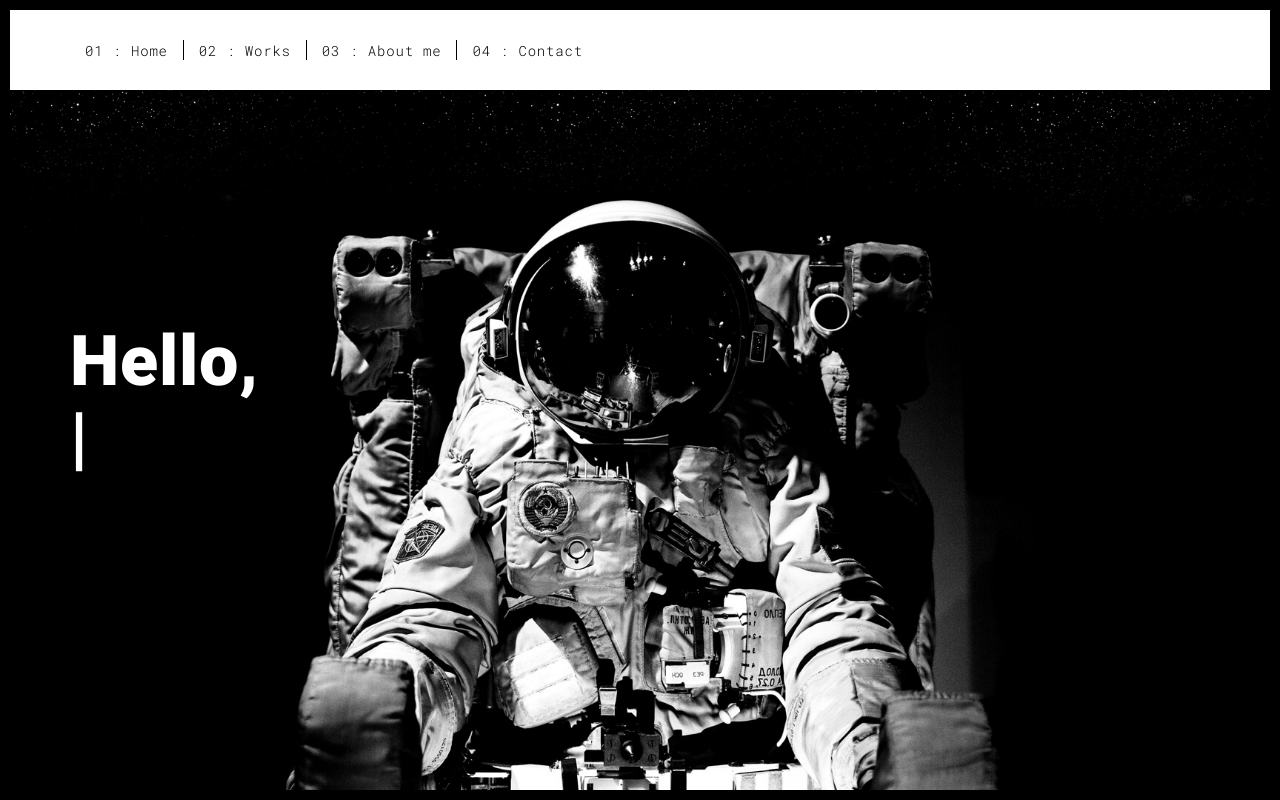
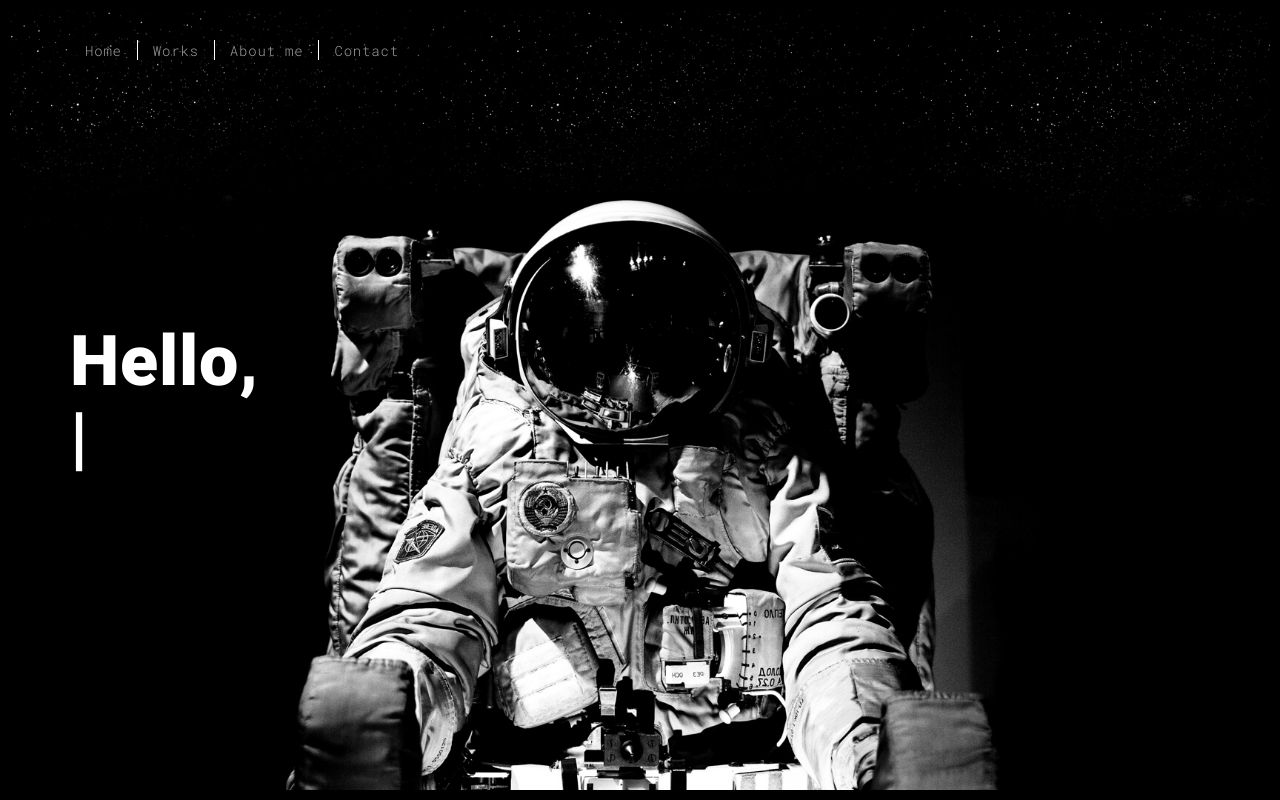
Before and after one commit to samjain06/personal-website, a Flask app: page / in a window 1280 px wide. Run offline with Flask 3, Linux system fonts and the light colour scheme; some libraries are stand-ins or nearby versions.

Commit message:
updated navbar

```diff
--- a/templates/base.html
+++ b/templates/base.html
@@ -26,7 +26,7 @@
 <div id="site-border-bottom"></div>
 <!-- Add your content of header -->
 <header>
-    <nav class="navbar navbar-fixed-top navbar-default">
+    <nav class="navbar navbar-fixed-top navbar-inverse">
 
         <div class="container">
             <button type="button" class="navbar-toggle collapsed" data-toggle="collapse" data-target="#navbar-collapse"
@@ -39,10 +39,10 @@
 
             <div class="collapse navbar-collapse" id="navbar-collapse">
                 <ul class="nav navbar-nav ">
-                    <li><a href="index.html" title="">01 : Home</a></li>
-                    <li><a href="works.html" title="">02 : Works</a></li>
-                    <li><a href="about.html" title="">03 : About me</a></li>
-                    <li><a href="contact.html" title="">04 : Contact</a></li>
+                    <li><a href="index.html" title="">Home</a></li>
+                    <li><a href="works.html" title="">Works</a></li>
+                    <li><a href="about.html" title="">About me</a></li>
+                    <li><a href="contact.html" title="">Contact</a></li>
                 </ul>
             </div>
 
```
